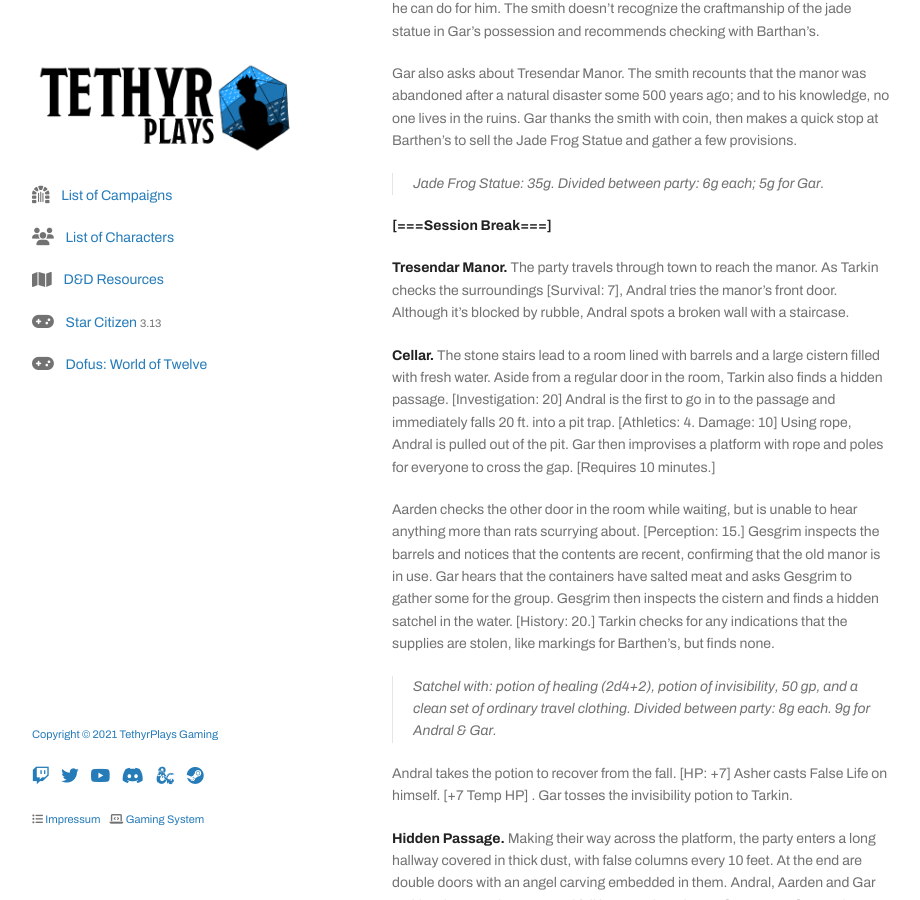
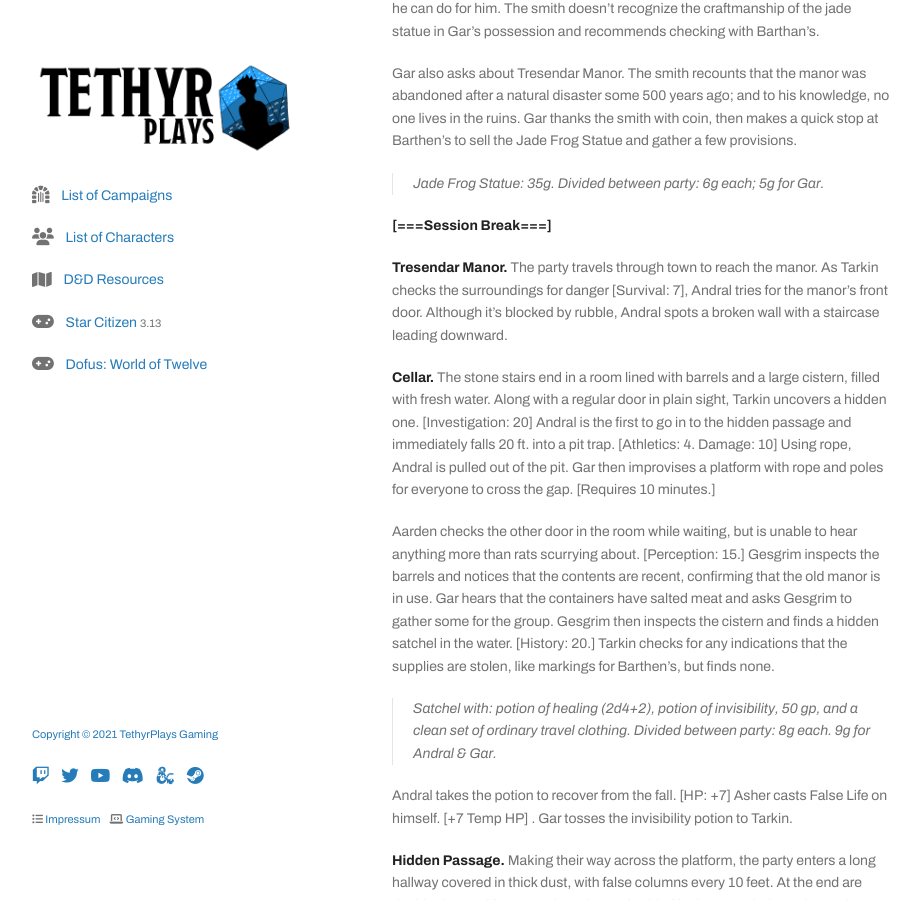
Before and after one commit to tethyrplays/tethyrplays, a Jekyll site: the page built from campaign/2021-lmop-with-dm-nicole.md, in a window 1280 px wide and 900 px high, scrolled down 1410 px. Shown: the whole window, without its empty margins (178-1098 px from the left). Built offline with Jekyll 4.4.1, drawn with Linux system fonts in a browser that asks for light colours; nearby versions of some CDN libraries; some web fonts are replaced; our own code applies the rules of GitHub Pages for plain Markdown files; the repository's description, which GitHub fills in, is left out.

Commit message:
Update 2021-lmop-with-dm-nicole.md

```diff
--- a/campaign/2021-lmop-with-dm-nicole.md
+++ b/campaign/2021-lmop-with-dm-nicole.md
@@ -47,9 +47,9 @@
 
 **[===Session Break===]**
 
-**Tresendar Manor.** The party travels through town to reach the manor. As Tarkin checks the surroundings [Survival: 7], Andral tries the manor's front door. Although it's blocked by rubble, Andral spots a broken wall with a staircase.
+**Tresendar Manor.** The party travels through town to reach the manor. As Tarkin checks the surroundings for danger [Survival: 7], Andral tries for the manor's front door. Although it's blocked by rubble, Andral spots a broken wall with a staircase leading downward.
 
-**Cellar.** The stone stairs lead to a room lined with barrels and a large cistern filled with fresh water. Aside from a regular door in the room, Tarkin also finds a hidden passage. [Investigation: 20] Andral is the first to go in to the passage and immediately falls 20 ft. into a pit trap. [Athletics: 4. Damage: 10] Using rope, Andral is pulled out of the pit. Gar then improvises a platform with rope and poles for everyone to cross the gap. [Requires 10 minutes.]
+**Cellar.** The stone stairs end in a room lined with barrels and a large cistern, filled with fresh water. Along with a regular door in plain sight, Tarkin uncovers a hidden one. [Investigation: 20] Andral is the first to go in to the hidden passage and immediately falls 20 ft. into a pit trap. [Athletics: 4. Damage: 10] Using rope, Andral is pulled out of the pit. Gar then improvises a platform with rope and poles for everyone to cross the gap. [Requires 10 minutes.]
 
 Aarden checks the other door in the room while waiting, but is unable to hear anything more than rats scurrying about. [Perception: 15.] Gesgrim inspects the barrels and notices that the contents are recent, confirming that the old manor is in use. Gar hears that the containers have salted meat and asks Gesgrim to gather some for the group. Gesgrim then inspects the cistern and finds a hidden satchel in the water. [History: 20.] Tarkin checks for any indications that the supplies are stolen, like markings for Barthen's, but finds none.
 
```
